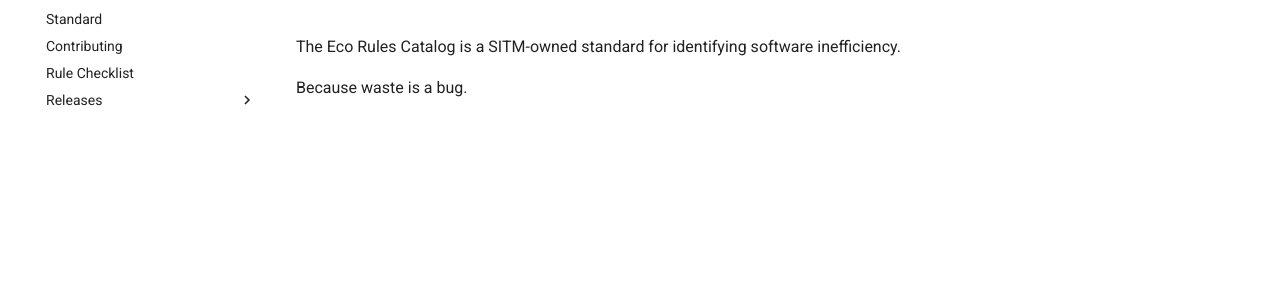
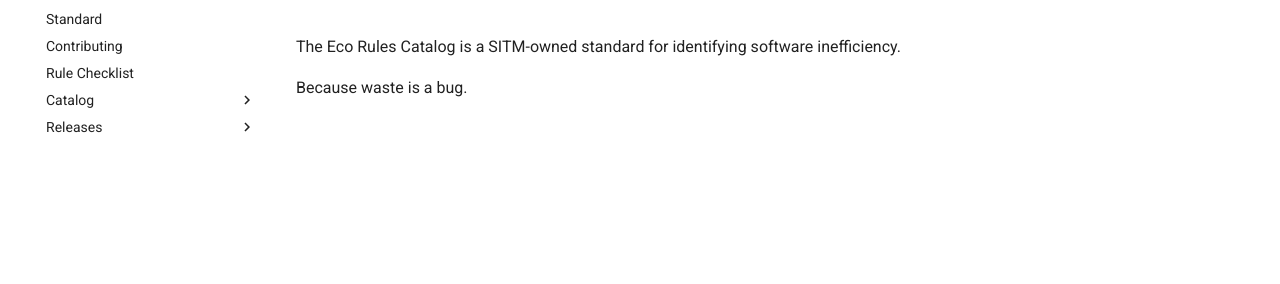
Before and after one commit to Sustainable-IT-Manifesto/eco-rules-catalog, an MkDocs documentation site: the page built from docs/index.md, in a window 1280 px wide. Shown: the part 146-430 px from the top of the page. Built offline with MkDocs 1.6.1 and Material for MkDocs 9.7.7, drawn with Linux system fonts in a browser that asks for light colours.

Commit message:
added catalog to the nav

```diff
--- a/mkdocs.yml
+++ b/mkdocs.yml
@@ -10,5 +10,7 @@
   - Standard: standard.md
   - Contributing: contributing.md
   - Rule Checklist: rule-checklist.md
+  - Catalog:
+      - Human Catalog: catalog/index.md
   - Releases:
       - v0.2.0: releases/v0.2.0.md
```
